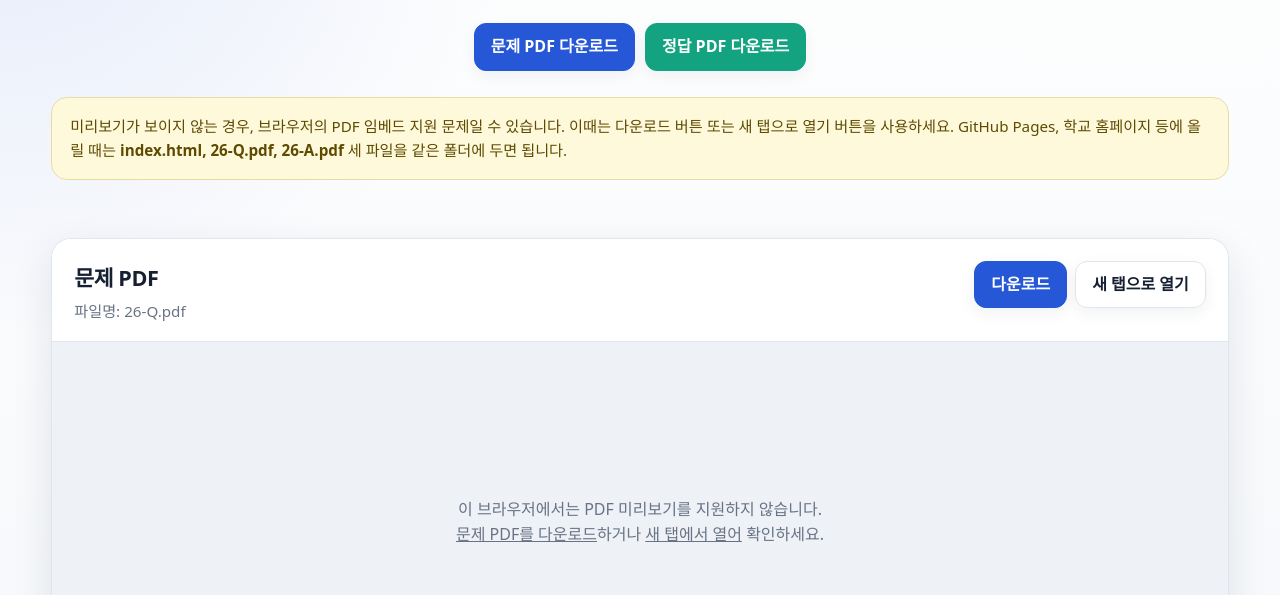
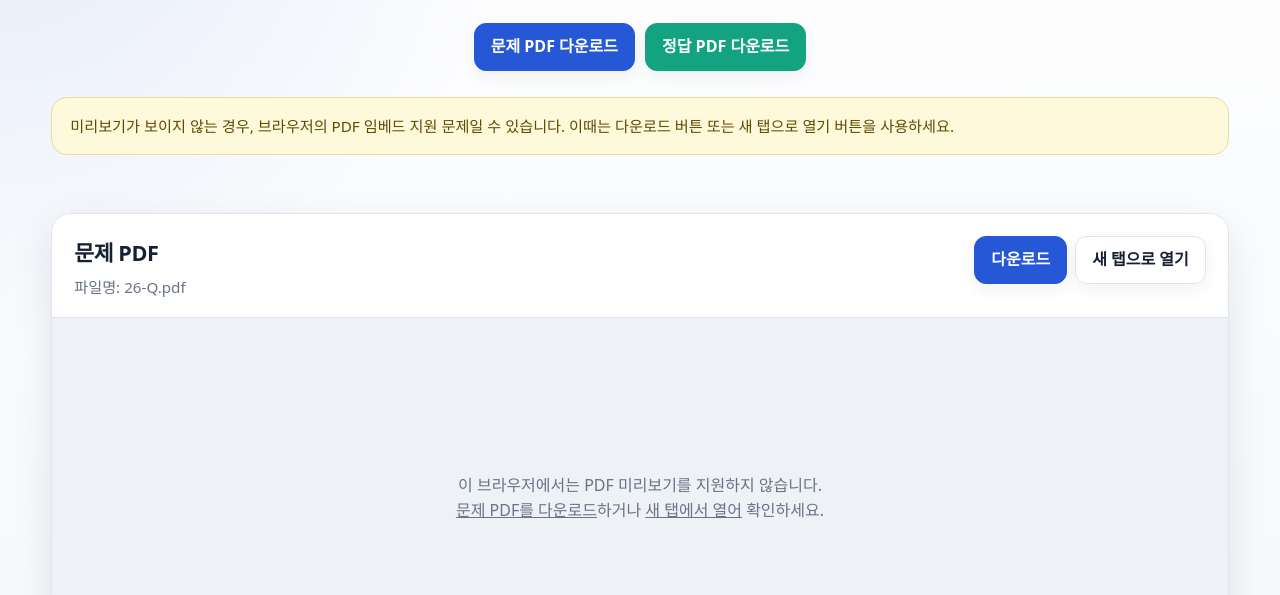
Before and after one commit to chemT8290/26chem2, a plain HTML site: page index.html in a window 1280 px wide. Shown: the part 205-800 px from the top of the page. Drawn offline with Linux system fonts and the light colour scheme.

Commit message:
Update index.html

```diff
--- a/index.html
+++ b/index.html
@@ -166,7 +166,7 @@
   </header>
 
   <main class="wrap">
-    <p class="notice">미리보기가 보이지 않는 경우, 브라우저의 PDF 임베드 지원 문제일 수 있습니다. 이때는 다운로드 버튼 또는 새 탭으로 열기 버튼을 사용하세요. GitHub Pages, 학교 홈페이지 등에 올릴 때는 <strong>index.html, 26-Q.pdf, 26-A.pdf</strong> 세 파일을 같은 폴더에 두면 됩니다.</p>
+    <p class="notice">미리보기가 보이지 않는 경우, 브라우저의 PDF 임베드 지원 문제일 수 있습니다. 이때는 다운로드 버튼 또는 새 탭으로 열기 버튼을 사용하세요. </p>
 
     <section class="grid" aria-label="PDF 미리보기와 다운로드">
       <article class="card" id="question">
```
